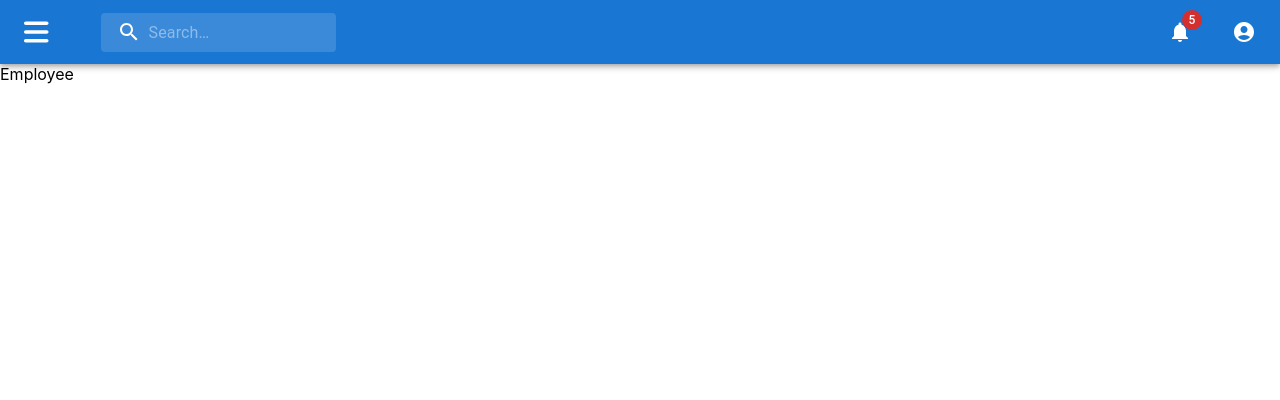
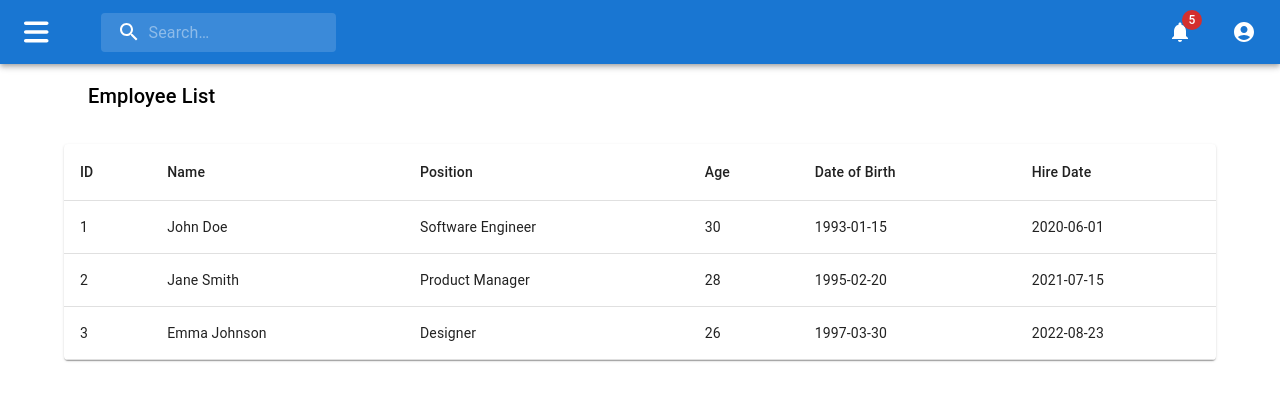
Before and after one commit to Lelouch45v/InventorySystemReact, a React (Create React App) app in the folder client/: page /employee in a window 1280 px wide. Shown: the top 400 px of the page. Built offline with nearby package versions, Linux system fonts and the light colour scheme.

Commit message:
adding a new features for ui and inserting a new table rows for the backend

```diff
--- a/client/src/App.js
+++ b/client/src/App.js
@@ -19,9 +19,9 @@ const App = () => {
   };
 
   const contentStyle = {
-    marginLeft: showSidebar ? 250 : 0, // Assuming the sidebar width is 250px
-    transition: 'margin-left 0.5s', // Smooth transition for the sliding effect
-    overflow: 'auto', // Ensures that content can be scrolled if it overflows the viewport
+    marginLeft: showSidebar ? 250 : 0,
+    transition: 'margin-left 0.5s',
+    overflow: 'auto',
   };
 
   return (
--- a/client/src/pages/Employee.js
+++ b/client/src/pages/Employee.js
@@ -1,9 +1,64 @@
-import React from 'react'
+import React from 'react';
+import { useState, useEffect } from 'react';
+import { AppBar, Toolbar, Typography, Table, TableBody, TableCell, TableHead, TableRow, Container, Paper } from '@mui/material';
 
 const Employee = () => {
+
+  const [employeeList] = useState([
+    { id: 1, name: "John Doe", position: "Software Engineer", age: 30, dob: "1993-01-15", hireDate: "2020-06-01" },
+    { id: 2, name: "Jane Smith", position: "Product Manager", age: 28, dob: "1995-02-20", hireDate: "2021-07-15" },
+    { id: 3, name: "Emma Johnson", position: "Designer", age: 26, dob: "1997-03-30", hireDate: "2022-08-23" },
+  ]);
+
+
+  const handleClick =(event)=>{
+    if (ClickAwayListener.event){
+        const name = {}
+    }
+  }
+
+
   return (
-    <div>Employee</div>
-  )
+    <>
+
+
+
+      <Container>
+
+        <Toolbar>
+          <Typography variant="h6">
+            Employee List
+          </Typography>
+        </Toolbar>
+        <Paper sx={{ marginTop: 2, overflowX: "auto" }}>
+          <Table aria-label="simple table">
+            <TableHead>
+              <TableRow>
+                <TableCell>ID</TableCell>
+                <TableCell>Name</TableCell>
+                <TableCell>Position</TableCell>
+                <TableCell>Age</TableCell>
+                <TableCell>Date of Birth</TableCell>
+                <TableCell>Hire Date</TableCell>
+              </TableRow>
+            </TableHead>
+            <TableBody>
+              {employeeList.map((employee) => (
+                <TableRow key={employee.id}>
+                  <TableCell>{employee.id}</TableCell>
+                  <TableCell>{employee.name}</TableCell>
+                  <TableCell>{employee.position}</TableCell>
+                  <TableCell>{employee.age}</TableCell>
+                  <TableCell>{employee.dob}</TableCell>
+                  <TableCell>{employee.hireDate}</TableCell>
+                </TableRow>
+              ))}
+            </TableBody>
+          </Table>
+        </Paper>
+      </Container>
+    </>
+  );
 }
 
-export default Employee
+export default Employee;
--- a/client/src/pages/Sales.js
+++ b/client/src/pages/Sales.js
@@ -50,9 +50,11 @@ const Sales = () => {
         <Table aria-label="sales table">
           <TableHead>
             <TableRow>
-              <TableCell>Product</TableCell>
-              <TableCell align="right">Amount ($)</TableCell>
-              <TableCell align="right">Date</TableCell>
+              <TableCell>ProductName</TableCell>
+              <TableCell align="right">QuantitySold ($)</TableCell>
+              <TableCell align="right">SaleDate </TableCell>
+              <TableCell>SalePrice </TableCell>
+              <TableCell align="right">CustomerID  ($)</TableCell>
             </TableRow>
           </TableHead>
           <TableBody>
@@ -61,6 +63,8 @@ const Sales = () => {
                 <TableCell component="th" scope="row">
                   {row.product}
                 </TableCell>
+                <TableCell align="right">{row.amount}</TableCell>
+                <TableCell align="right">{row.date}</TableCell>
                 <TableCell align="right">{row.amount}</TableCell>
                 <TableCell align="right">{row.date}</TableCell>
               </TableRow>
```
Also changed, not shown: 2 other files (tests, documents, lock files or other folders).
